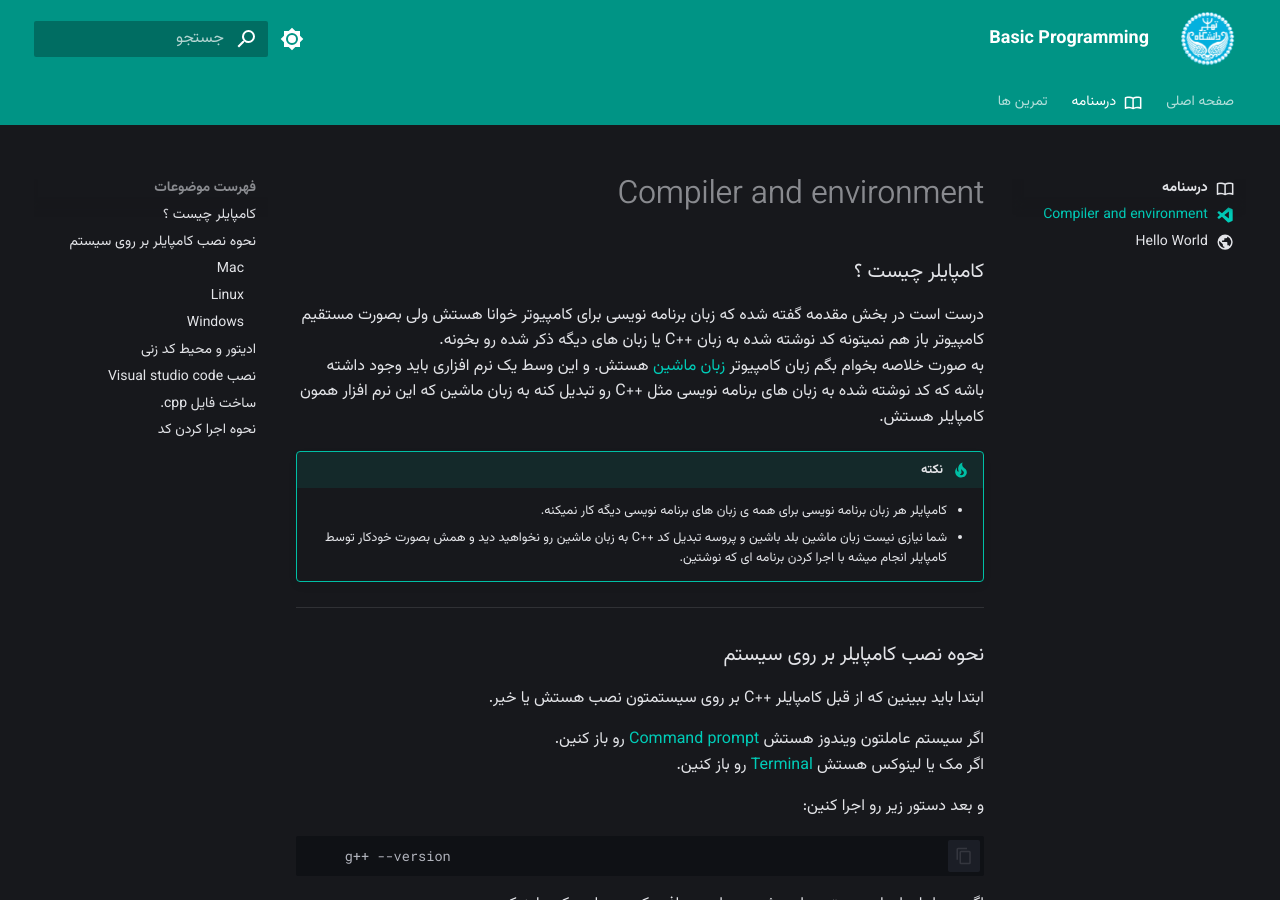
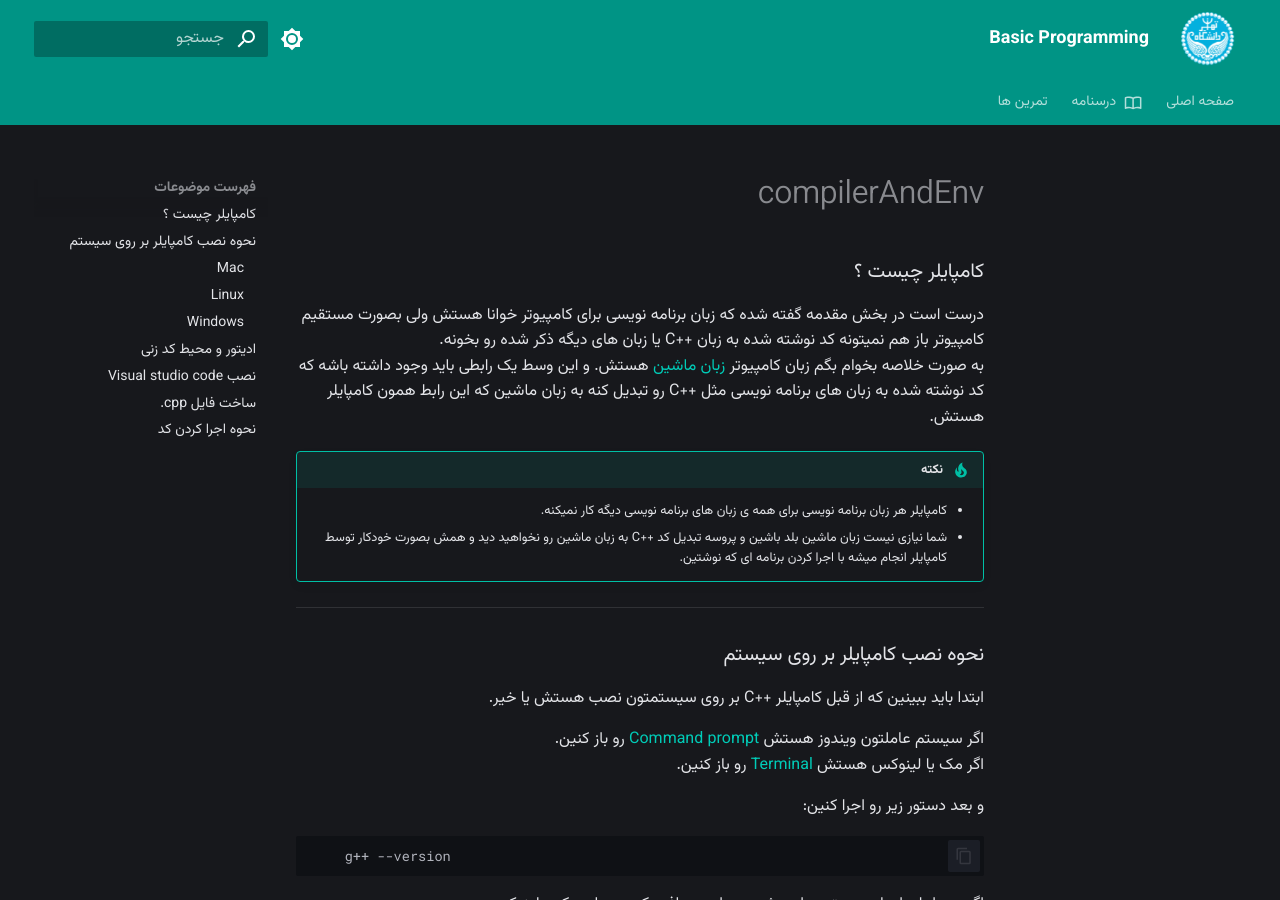
Before and after one commit to UTengsci/bp, an MkDocs documentation site: the page built from docs/content/compilerAndEnv.md, in a window 1280 px wide and 900 px high. Built offline with MkDocs 1.6.1 and Material for MkDocs 9.7.7, drawn with Linux system fonts in a browser that asks for light colours; emoji names are drawn with the system emoji font; some of the changed text lies outside the part shown.

Commit message:
Rename to compilerAndEnv.md

```diff
--- a/docs/content/Compiler_and_env.md
+++ b/docs/content/compilerAndEnv.md
@@ -6,7 +6,7 @@ icon: material/microsoft-visual-studio-code
 
 درست است در بخش مقدمه گفته شده که زبان برنامه نویسی برای کامپیوتر خوانا هستش ولی بصورت مستقیم کامپیوتر باز هم نمیتونه کد نوشته شده به زبان ++C یا زبان های دیگه ذکر شده رو بخونه. <br>
 به صورت خلاصه بخوام بگم زبان کامپیوتر  [زبان ماشین](https://fa.wikipedia.org/wiki/%DA%A9%D8%AF_%D9%85%D8%A7%D8%B4%DB%8C%D9%86){ target=_blank } هستش.
-و این وسط یک نرم افزاری باید وجود داشته باشه که کد نوشته شده به زبان های برنامه نویسی مثل ++C رو تبدیل کنه به زبان ماشین که این نرم افزار همون کامپایلر هستش.
+و این وسط یک رابطی باید وجود داشته باشه که کد نوشته شده به زبان های برنامه نویسی مثل ++C رو تبدیل کنه به زبان ماشین که این رابط همون کامپایلر هستش.
 
 !!! tip "نکته"
     * کامپایلر هر زبان برنامه نویسی برای همه ی زبان های برنامه نویسی دیگه کار نمیکنه. <br>
```
